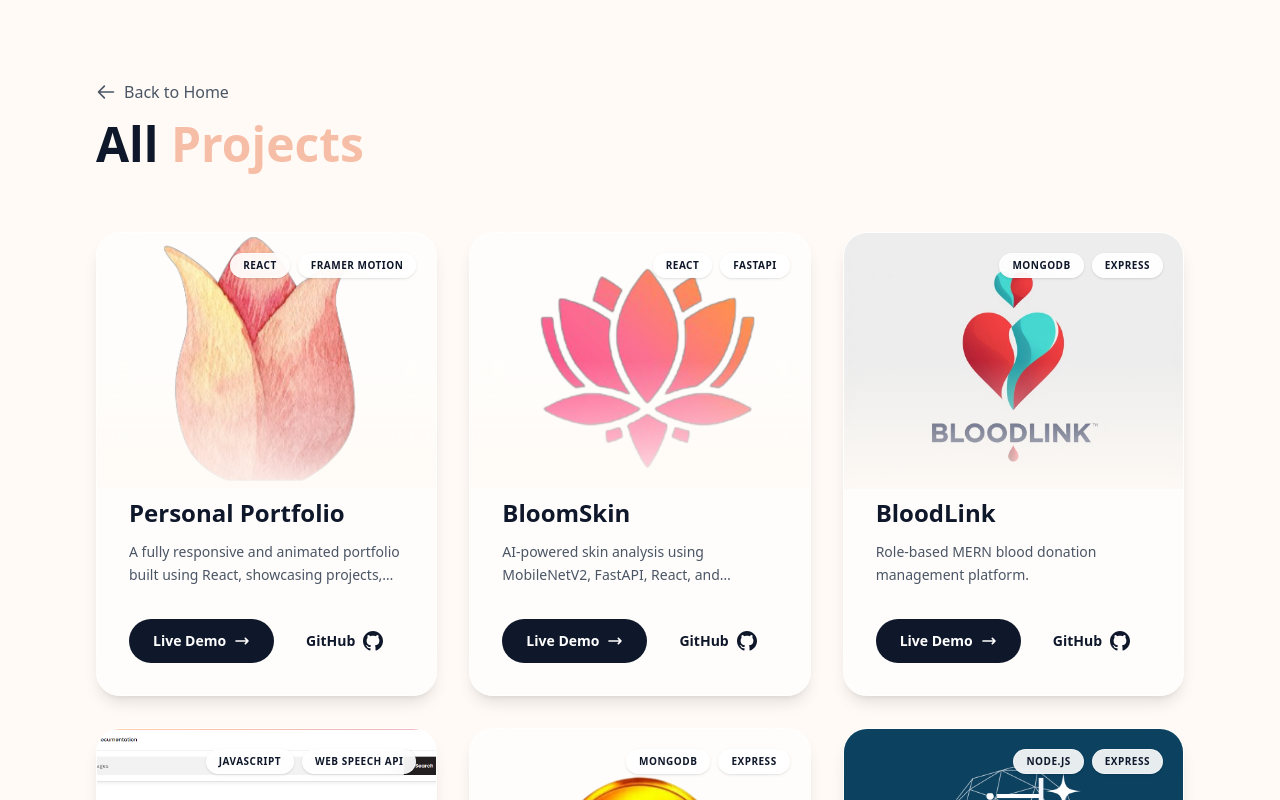
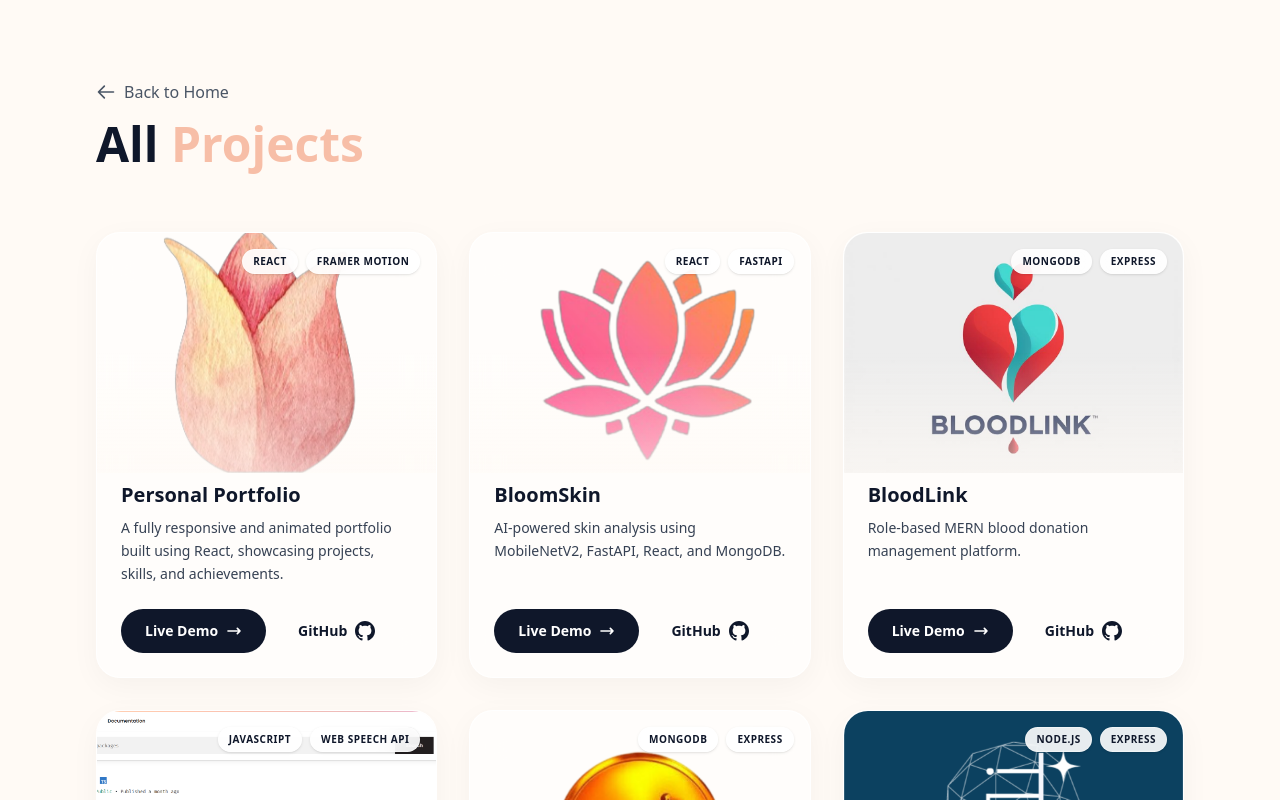
Before and after one commit to rasikarakhewar3010/Portfolio, a React (Vite) app: page /projects in a window 1280 px wide. Shown: the top 800 px of the page. Built offline with nearby package versions, Linux system fonts and the light colour scheme.

Commit message:
Added Animation to project cards

```diff
--- a/src/App.jsx
+++ b/src/App.jsx
@@ -12,7 +12,11 @@ import Certificates from './sections/Certificates';
 import Contact from './sections/Contact';
 import Footer from './components/Footer';
 import AllProjects from './pages/AllProjects';
+
 import AllCertificates from './pages/AllCertificates';
+
+
+
 
 function App() {
   const [isLoading, setIsLoading] = useState(true);
@@ -47,13 +51,14 @@ function App() {
         <ScrollToHashElement />
         <Preloader onComplete={() => setIsLoading(false)} />
 
+
         <div
           className={`transition-opacity duration-700 ${isLoading ? 'opacity-0 pointer-events-none' : 'opacity-100'}`}
           style={{ transitionTimingFunction: 'cubic-bezier(0.4, 0, 0.2, 1)' }}
         >
           <Routes>
             <Route path="/" element={
-              <main className="w-full overflow-hidden">
+              <main className="w-full overflow-hidden relative z-10">
                 <Hero2 />
                 <About />
                 <Skills />
@@ -65,8 +70,10 @@ function App() {
             } />
             <Route path="/projects" element={<AllProjects />} />
             <Route path="/certificates" element={<AllCertificates />} />
+
           </Routes>
         </div>
+
       </Router>
     </HelmetProvider>
   );
--- /dev/null
+++ b/src/components/ui/Magnetic.jsx
@@ -0,0 +1,33 @@
+import React, { useRef, useState } from 'react';
+import { motion } from 'framer-motion';
+
+export default function Magnetic({ children }) {
+    const ref = useRef(null);
+    const [position, setPosition] = useState({ x: 0, y: 0 });
+
+    const handleMouse = (e) => {
+        const { clientX, clientY } = e;
+        const { height, width, left, top } = ref.current.getBoundingClientRect();
+        const middleX = clientX - (left + width / 2);
+        const middleY = clientY - (top + height / 2);
+        setPosition({ x: middleX, y: middleY });
+    };
+
+    const reset = () => {
+        setPosition({ x: 0, y: 0 });
+    };
+
+    const { x, y } = position;
+    return (
+        <motion.div
+            style={{ position: 'relative' }}
+            ref={ref}
+            onMouseMove={handleMouse}
+            onMouseLeave={reset}
+            animate={{ x, y }}
+            transition={{ type: 'spring', stiffness: 150, damping: 15, mass: 0.1 }}
+        >
+            {children}
+        </motion.div>
+    );
+}
--- a/src/components/ui/ProjectCard.jsx
+++ b/src/components/ui/ProjectCard.jsx
@@ -1,70 +1,161 @@
-import React from 'react';
-import { motion } from 'framer-motion';
+import React, { useRef, useState, useEffect } from 'react';
+import { motion, useMotionValue, useSpring, useTransform } from 'framer-motion';
 
 const ProjectCard = ({ project, index }) => {
+    const ref = useRef(null);
+    const [hovered, setHovered] = useState(false);
+    const [isMobile, setIsMobile] = useState(false);
+
+    // Check if mobile
+    useEffect(() => {
+        const checkMobile = () => {
+            setIsMobile(window.innerWidth < 768);
+        };
+        checkMobile();
+        window.addEventListener('resize', checkMobile);
+        return () => window.removeEventListener('resize', checkMobile);
+    }, []);
+
+    const x = useMotionValue(0);
+    const y = useMotionValue(0);
+
+    const mouseXSpring = useSpring(x);
+    const mouseYSpring = useSpring(y);
+
+    const rotateX = useTransform(mouseYSpring, [-0.5, 0.5], ["17.5deg", "-17.5deg"]);
+    const rotateY = useTransform(mouseXSpring, [-0.5, 0.5], ["-17.5deg", "17.5deg"]);
+
+    const handleMouseMove = (e) => {
+        if (!ref.current || isMobile) return;
+
+        const rect = ref.current.getBoundingClientRect();
+
+        const width = rect.width;
+        const height = rect.height;
+
+        const mouseX = e.clientX - rect.left;
+        const mouseY = e.clientY - rect.top;
+
+        const xPct = mouseX / width - 0.5;
+        const yPct = mouseY / height - 0.5;
+
+        x.set(xPct);
+        y.set(yPct);
+    };
+
+    const handleMouseLeave = () => {
+        setHovered(false);
+        x.set(0);
+        y.set(0);
+    };
+
     return (
         <motion.div
-            initial={{ opacity: 0, y: 20 }}
-            animate={{ opacity: 1, y: 0 }}
+            initial={{ opacity: 0, y: 50 }}
+            whileInView={{ opacity: 1, y: 0 }}
+            viewport={{ once: true }}
             transition={{
-                duration: 0.5,
+                duration: 0.7,
                 delay: index * 0.1,
                 ease: 'easeOut',
             }}
-            className="h-full"
+            className="h-full perspective-1000"
         >
-            <div className="group relative flex flex-col h-full rounded-3xl overflow-hidden bg-white/60 backdrop-blur-xl border border-white/60 shadow-lg hover:shadow-2xl transition-all duration-300 hover:-translate-y-2">
+            <motion.div
+                ref={ref}
+                onMouseMove={handleMouseMove}
+                onMouseEnter={() => setHovered(true)}
+                onMouseLeave={handleMouseLeave}
+                style={{
+                    rotateX: isMobile ? 0 : rotateX,
+                    rotateY: isMobile ? 0 : rotateY,
+                    transformStyle: "preserve-3d",
+                }}
+                className="group relative flex flex-col h-full rounded-3xl bg-white/60 backdrop-blur-xl border border-white/80 shadow-[0_8px_30px_rgb(0,0,0,0.04)] transition-all duration-200 ease-linear"
+            >
+                {/* Greedy Glow Effect - Disabled on Mobile for performance/usability */}
+                {!isMobile && (
+                    <div
+                        className="absolute inset-0 rounded-3xl opacity-0 group-hover:opacity-100 transition-opacity duration-500 pointer-events-none z-0"
+                        style={{
+                            background: `radial-gradient(600px circle at ${x.get() * 100 + 50}% ${y.get() * 100 + 50}%, rgba(240, 179, 131, 0.15), transparent 40%)`
+                        }}
+                    />
+                )}
+
                 {/* Image Container */}
-                <div className="relative h-56 md:h-64 overflow-hidden">
-                    <img
-                        src={project.image}
-                        alt={project.title}
-                        className="w-full h-full object-cover transition-transform duration-500 group-hover:scale-110"
-                    />
+                <div className="relative h-52 md:h-60 overflow-hidden rounded-t-3xl transform-style-3d">
+                    <motion.div
+                        style={{ transform: isMobile ? "none" : "translateZ(50px)" }}
+                        className="w-full h-full"
+                    >
+                        <img
+                            src={project.image}
+                            alt={project.title}
+                            className="w-full h-full object-cover transition-transform duration-700 group-hover:scale-110"
+                        />
+                    </motion.div>
+
                     {/* Gradient Overlay */}
-                    <div className="absolute inset-0 bg-gradient-to-t from-[#fffaf5] via-transparent to-transparent opacity-90" />
+                    <div className="absolute inset-0 bg-gradient-to-t from-[#fffaf5] via-transparent to-transparent opacity-60" />
+
                     {/* Floating Tags */}
-                    <div className="absolute top-5 right-5 flex gap-2 z-10">
+                    <motion.div
+                        style={{ transform: isMobile ? "none" : "translateZ(75px)" }}
+                        className="absolute top-4 right-4 flex gap-2 z-20"
+                    >
                         {project.tags.slice(0, 2).map((tag) => (
-                            <span key={tag} className="px-3 py-1 text-[10px] font-bold uppercase tracking-wider text-[#0f172a] bg-white/90 backdrop-blur-md border border-white/40 rounded-full shadow-sm">
+                            <span key={tag} className="px-2.5 py-1 text-[10px] font-bold uppercase tracking-wider text-[#0f172a] bg-white/90 backdrop-blur-md border border-white/40 rounded-full shadow-sm">
                                 {tag}
                             </span>
                         ))}
-                    </div>
+                    </motion.div>
                 </div>
+
                 {/* Content */}
-                <div className="flex flex-col flex-grow p-8 z-10 -mt-6">
-                    <h3 className="text-2xl font-bold text-[#0f172a] mb-3 font-poppins group-hover:text-[#f7bea7] transition-colors duration-300">
+                <div className="flex flex-col flex-grow p-6 z-10 -mt-4 transform-style-3d">
+                    <motion.h3
+                        style={{ transform: isMobile ? "none" : "translateZ(60px)" }}
+                        className="text-xl font-bold text-[#0f172a] mb-2 font-poppins group-hover:text-[#f7bea7] transition-colors duration-300"
+                    >
                         {project.title}
-                    </h3>
-                    <p className="text-gray-600 text-sm mb-8 line-clamp-2 leading-relaxed font-medium">
+                    </motion.h3>
+
+                    <motion.p
+                        style={{ transform: isMobile ? "none" : "translateZ(50px)" }}
+                        className="text-gray-700 text-sm mb-6 line-clamp-3 leading-relaxed font-medium"
+                    >
                         {project.description}
-                    </p>
+                    </motion.p>
+
                     {/* CTAs */}
-                    <div className="flex items-center gap-4 mt-auto">
+                    <motion.div
+                        style={{ transform: isMobile ? "none" : "translateZ(40px)" }}
+                        className="flex items-center gap-4 mt-auto"
+                    >
                         <a
                             href={project.liveLink}
-                            className="relative inline-flex items-center justify-center px-6 py-3 text-sm font-bold text-white transition-all duration-300 bg-[#0f172a] rounded-full hover:bg-[#f7bea7] hover:shadow-lg overflow-hidden"
+                            className="relative inline-flex items-center justify-center px-6 py-3 text-sm font-bold text-white transition-all duration-300 bg-[#0f172a] rounded-full hover:bg-[#f7bea7] hover:text-[#0f172a] hover:shadow-lg hover:shadow-[#f7bea7]/30 overflow-hidden group/btn"
                         >
                             <span className="relative z-10 flex items-center gap-2">
                                 Live Demo
-                                <svg className="w-4 h-4 transition-transform duration-300 group-hover:translate-x-1" fill="none" stroke="currentColor" viewBox="0 0 24 24">
+                                <svg className="w-4 h-4 transition-transform duration-300 group-hover/btn:translate-x-1" fill="none" stroke="currentColor" viewBox="0 0 24 24">
                                     <path strokeLinecap="round" strokeLinejoin="round" strokeWidth="2.5" d="M17 8l4 4m0 0l-4 4m4-4H3" />
                                 </svg>
                             </span>
                         </a>
                         <a
                             href={project.githubLink}
-                            className="inline-flex items-center text-sm font-bold text-[#0f172a] hover:text-[#f7bea7] transition-colors px-4 py-2 rounded-full hover:bg-white/50"
+                            className="inline-flex items-center text-sm font-bold text-[#0f172a] hover:text-[#f7bea7] transition-colors px-4 py-2 rounded-full hover:bg-white/50 group/github"
                         >
                             GitHub
-                            <svg className="w-5 h-5 ml-2 transition-transform duration-300 group-hover:rotate-12" fill="currentColor" viewBox="0 0 24 24">
+                            <svg className="w-5 h-5 ml-2 transition-transform duration-300 group-hover/github:rotate-12" fill="currentColor" viewBox="0 0 24 24">
                                 <path d="M12 0c-6.626 0-12 5.373-12 12 0 5.302 3.438 9.8 8.207 11.387.599.111.793-.261.793-.577v-2.234c-3.338.726-4.033-1.416-4.033-1.416-.546-1.387-1.333-1.756-1.333-1.756-1.089-.745.083-.729.083-.729 1.205.084 1.839 1.237 1.839 1.237 1.07 1.834 2.807 1.304 3.492.997.107-.775.418-1.305.762-1.604-2.665-.305-5.467-1.334-5.467-5.931 0-1.311.469-2.381 1.236-3.221-.124-.303-.535-1.524.117-3.176 0 0 1.008-.322 3.301 1.23.957-.266 1.983-.399 3.003-.404 1.02.005 2.047.138 3.006.404 2.291-1.552 3.297-1.23 3.297-1.23.653 1.653.242 2.874.118 3.176.77.84 1.235 1.911 1.235 3.221 0 4.609-2.807 5.624-5.479 5.921.43.372.823 1.102.823 2.222v3.293c0 .319.192.694.801.576 4.765-1.589 8.199-6.086 8.199-11.386 0-6.627-5.373-12-12-12z" />
                             </svg>
                         </a>
-                    </div>
+                    </motion.div>
                 </div>
-            </div>
+            </motion.div>
         </motion.div>
     );
 };
```
Also changed, not shown: src/sections/About.jsx (line endings or trailing spaces), src/sections/Contact.jsx (line endings or trailing spaces).
